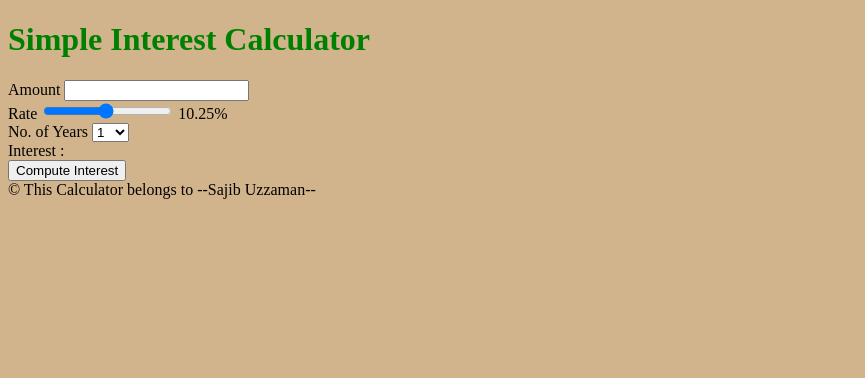
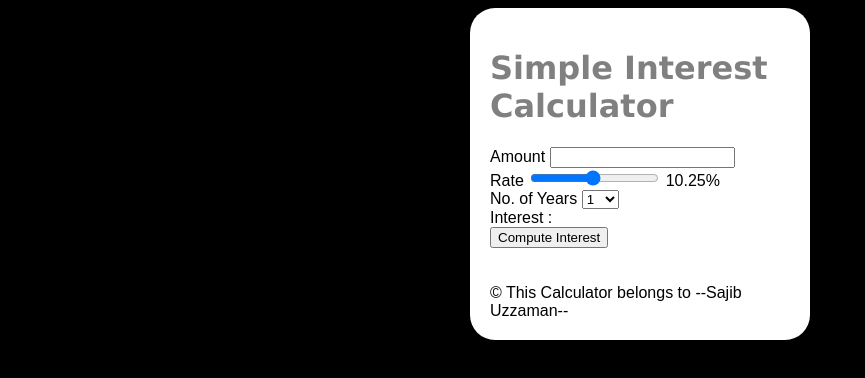
Before and after one commit to sajibuzzaman/Simple-Interest-Calculator, a plain HTML site: page index.html in a window 1280 px wide. Shown: the whole page, without its empty margins (0-865 px from the left). Drawn offline with Linux system fonts and the light colour scheme.

Commit message:
Modify CSS file

```diff
--- a/index.html
+++ b/index.html
@@ -30,10 +30,12 @@
 
         <button onclick="compute()">Compute Interest</button>
         <span id="result"></span>
+        <br> <br> <br>
+        <footer>
+            &#169; This Calculator belongs to --Sajib Uzzaman--
+        </footer>
     </div>
-    <footer>
-        &#169; This Calculator belongs to --Sajib Uzzaman--
-    </footer>
+
 </body>
 
 </html>
--- a/style.css
+++ b/style.css
@@ -1,2 +1,19 @@
-body {background-color:tan;}
-h1{color:green;}
+body {
+    background-color: black;
+    font-family: arial;
+    color: white
+}
+
+h1 {
+    color: grey;
+    font-family: verdana
+}
+
+.maindiv {
+    background-color: white;
+    color: black;
+    width: 300px;
+    padding: 20px;
+    border-radius: 25px;
+    margin: auto;
+}
```
